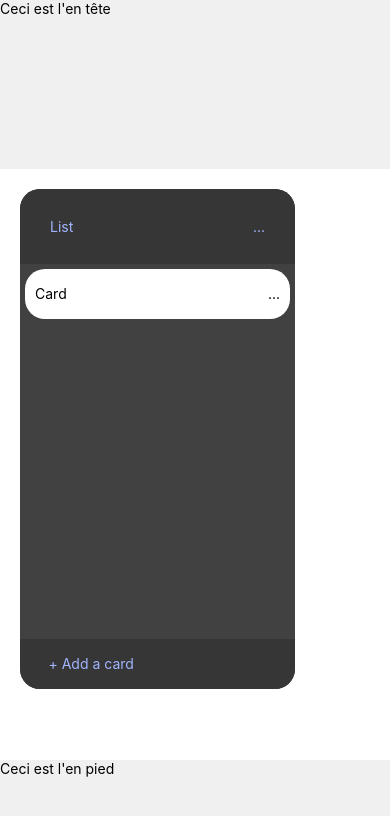
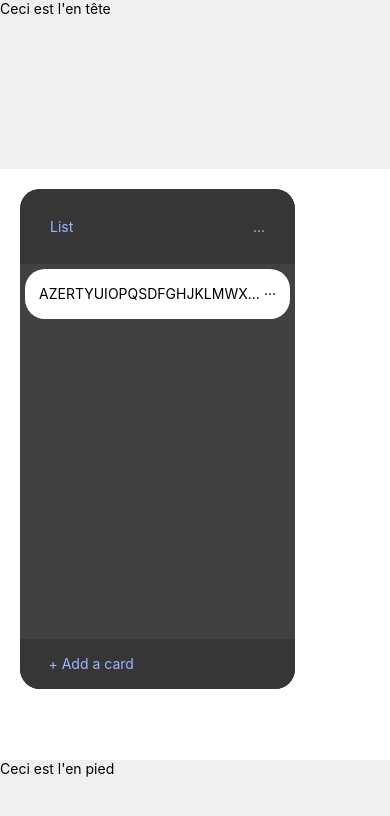
Before and after one commit to chrisDev06/T-DEV-600, a React Native app in the folder client/: screen / in a window 390 px wide. Shown: the top 816 px of the page. Built offline with nearby package versions, Linux system fonts and the light colour scheme.

Commit message:
affichage partiel/total du texte d'une card

```diff
--- a/client/Dashboard/Pages/Card.js
+++ b/client/Dashboard/Pages/Card.js
@@ -2,16 +2,53 @@ import React from 'react';
 import { View, Text, StyleSheet, TouchableOpacity, TextInput } from 'react-native';
 
 
-let titleCard = "Card"
+let titleCard = "AZERTYUIOPQSDFGHJKLMWXCVBNazertyuioiuytresdfghjklm"
+let title
+let pressed = false
+
+let tmp = titleCard.split("")
+let tmp2 = [];
+if(tmp.length > 22){
+    let i= 0
+    while( i< 22){
+        tmp2.push(tmp[i])
+        i++
+    }
+    let y= 0
+    while(y< 3){
+        tmp2.push(".")
+        y++
+    }
+
+    title = tmp2.join("")
+}
+else{
+    title = titleCard
+}
+
 const Card = () => {
   return (
     <View style= {styles.CardPage}>
         <View style= {styles.CardBody}>
-            <Text style = {componentStyle.text}>{titleCard}</Text>
+            <TouchableOpacity onPress={()=> {
+                console.log("tata")
+                if(pressed == false){
+                    title = titleCard
+                    pressed == true
+                }
+                else if(pressed == true){
+                    title = tmp2.join("")
+                    pressed = false
+                }
+                console.log("toto")
+             }
+            }
+            >
+                <Text style = {componentStyle.text}>{title}</Text>
+            </TouchableOpacity>
             <TouchableOpacity
-                onpressed = {console.log("affichage menu action pour une card")}
             >
-                <Text style = {componentStyle.text}>...</Text>
+                <Text style = {componentStyle.button}>...</Text>
             </TouchableOpacity>
         </View>
     </View>
@@ -30,16 +67,22 @@ const styles = StyleSheet.create({
         flexDirection: "row",
         justifyContent: "space-between",
         alignItems: "center",
-        padding: 5,
-        margin: 5,
+        padding: 7,
+        margin: 7,
     },
 
 })
 
 const componentStyle = StyleSheet.create({
     text : {
-        color: "black"
-    }
+        color: "black",
+        maxWidth: 250,
+    },
+    button : {
+        color: "black",
+        position: "relative",
+        bottom: 4,
+    },
 })
 
 export default Card;
--- a/client/Dashboard/Pages/List.js
+++ b/client/Dashboard/Pages/List.js
@@ -10,7 +10,6 @@ const List = () => {
         <View style= {styles.ListHeader}>
             <Text style = {componentStyle.text}>{titleList}</Text>
             <TouchableOpacity
-                onpressed = {console.log("affichage menu action pour une list")}
             >
                 <Text style = {componentStyle.text}>...</Text>
             </TouchableOpacity>
@@ -21,7 +20,6 @@ const List = () => {
         <View style= {styles.ListFooter}>
             <TextInput
                 style = {componentStyle.text}
-                onChangeText={console.log("Card ajouté")}
                 placeholder="+ Add a card"
                 placeholderTextColor= "#A1B5FE"
             />
```
